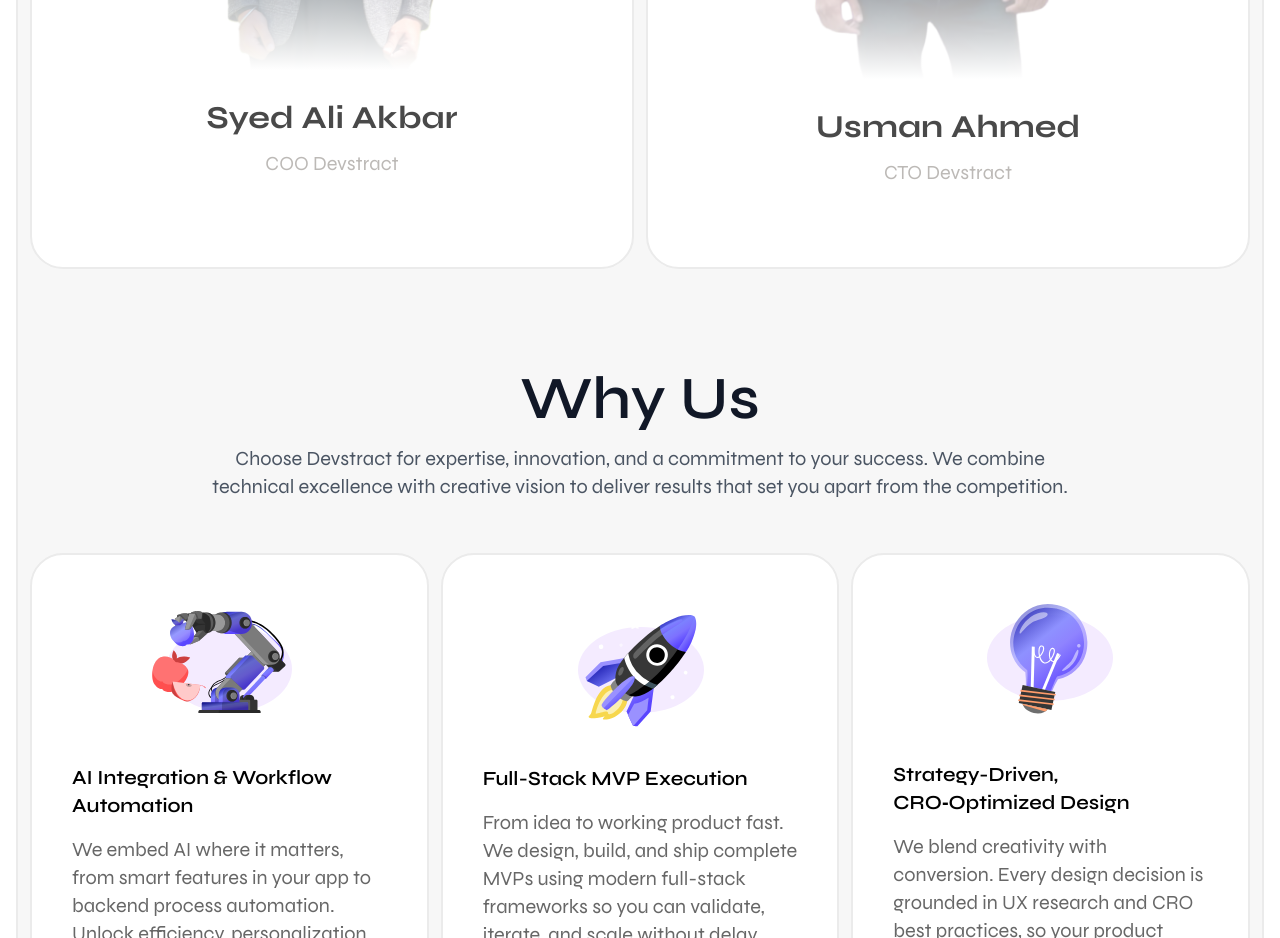
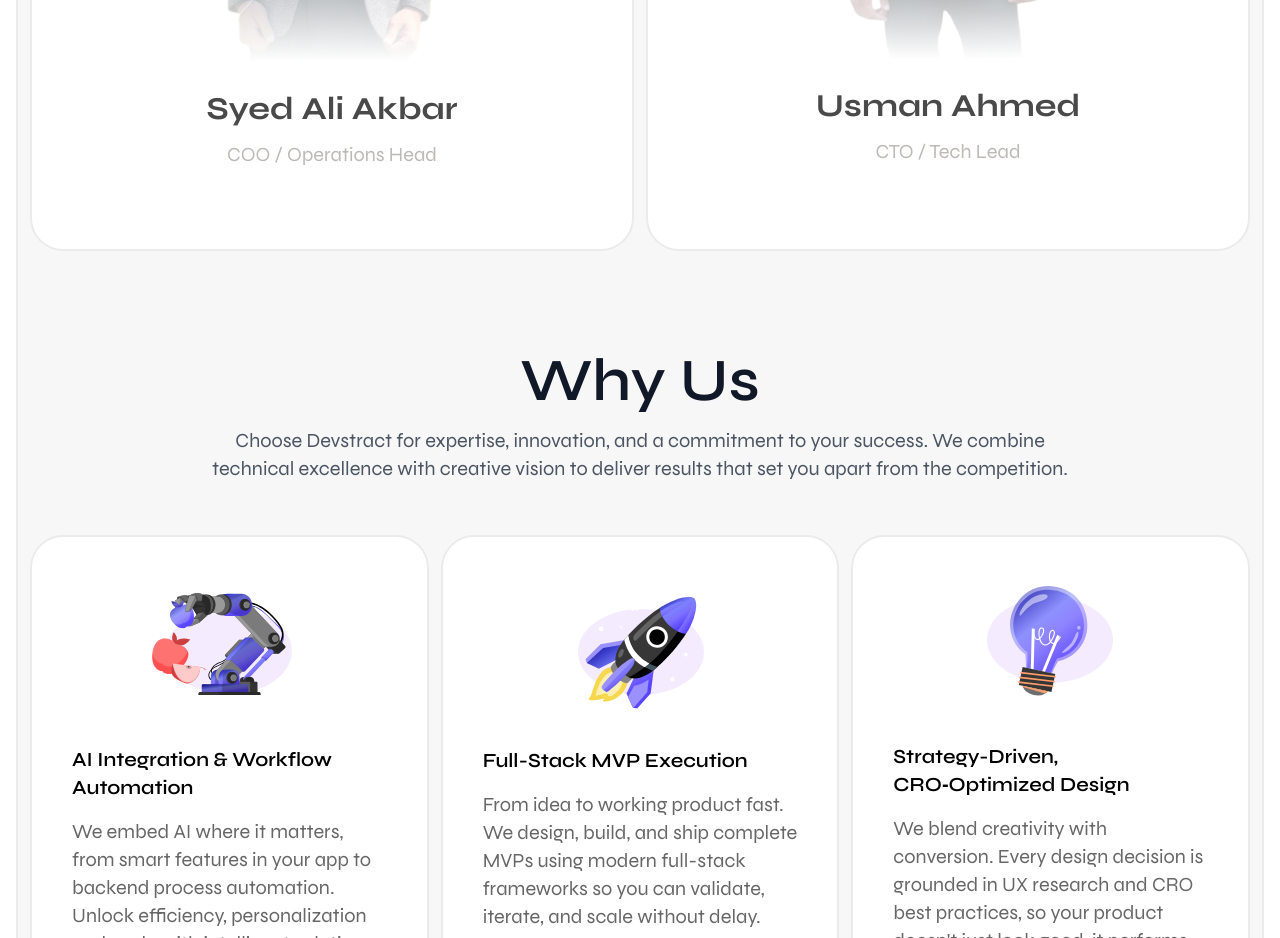
Before and after one commit to afnanahmadtariq/Devstract, a Next.js app: page /about-us in a window 1280 px wide. Shown: the part 1900-2838 px from the top of the page. Built offline with nearby package versions, Linux system fonts and the light colour scheme; what tailwindcss-text-fill-stroke would draw is missing.

Commit message:
Update team titles and adjust image positions on About Us page
Changed COO and CTO titles to 'COO / Operations Head' and 'CTO / Tech Lead' respectively. Adjusted absolute positioning of team member images by setting bottom to -1. Updated Usman Ahmed's image.

```diff
--- a/app/about-us/page.tsx
+++ b/app/about-us/page.tsx
@@ -106,7 +106,7 @@ export default function AboutUsPage() {
                   <div
                     style={{
                       position: 'absolute',
-                      bottom: 0,
+                      bottom: -1,
                       left: 0,
                       width: '100%',
                       height: '50%',
@@ -141,7 +141,7 @@ export default function AboutUsPage() {
                   <div
                     style={{
                       position: 'absolute',
-                      bottom: 0,
+                      bottom: -1,
                       left: 0,
                       width: '100%',
                       height: '50%',
@@ -155,7 +155,7 @@ export default function AboutUsPage() {
                   Syed Ali Akbar
                 </h2>
                 <p className='text-[#BCB9B6] text-center text-base md:text-xl font-normal leading-loose'>
-                  COO Devstract
+                  COO / Operations Head
                 </p>
               </div>
               {/* Right Side*/}
@@ -165,7 +165,7 @@ export default function AboutUsPage() {
                   <div
                     style={{
                       position: 'absolute',
-                      bottom: 0,
+                      bottom: -1,
                       left: 0,
                       width: '100%',
                       height: '50%',
@@ -179,7 +179,7 @@ export default function AboutUsPage() {
                   Usman Ahmed
                 </h2>
                 <p className='text-[#BCB9B6] text-center text-base md:text-xl font-normal leading-loose'>
-                  CTO Devstract
+                  CTO / Tech Lead
                 </p>
               </div>
             </div>
```
Also changed, not shown: public/media/usman.png.
